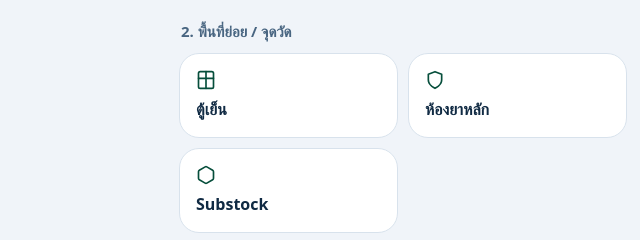
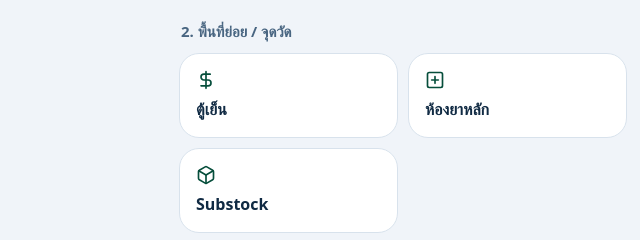
Before and after one commit to earth1one/chatturat-fridge-app, a plain HTML site: page index.html in a window 1280 px wide. Shown: the part 417-657 px from the top of the page, 237-877 px from the left. Drawn offline with nearby package versions, Linux system fonts and the light colour scheme; a web font is replaced by a local one.

Commit message:
Update index.html

```diff
--- a/index.html
+++ b/index.html
@@ -155,7 +155,6 @@ textarea.field{min-height:92px;padding:12px 16px;resize:vertical}
 [data-theme="dark"] .save.warn{color:#2a0707}
 
 .success-overlay{position:fixed;inset:0;background:rgba(0,0,0,0.5);backdrop-filter:blur(4px);display:grid;place-items:center;z-index:9999;opacity:0;pointer-events:none;transition:opacity .3s ease}
-.success-overlay.on{opacity:1;pointer-events:auto}
 .success-modal{background:var(--surface);border:1.5px solid var(--line);padding:30px 24px;border-radius:24px;text-align:center;box-shadow:var(--shadow);max-width:320px;width:90%;transform:scale(0.8);transition:transform .3s cubic-bezier(0.175, 0.885, 0.32, 1.275)}
 .success-overlay.on .success-modal{transform:scale(1)}
 .success-modal h2{margin:0 0 10px;font-size:22px;color:var(--acc)}
@@ -486,13 +485,14 @@ function chips(){
   $("#zones").innerHTML = ZONES.map((z,i)=>`<button class="chip" type="button" data-i="${i}" aria-pressed="${i===zone}">${z[0]}</button>`).join("");
 }
 
+// อัปเดตไอคอนในช่องพื้นที่ย่อยให้ตรงกับภาพต้นฉบับเป๊ะๆ
 function getIconForSub(name) {
-  if (name.includes("ตู้")) {
-    return `<svg width="20" height="20" viewBox="0 0 24 24" fill="none" stroke="currentColor" stroke-width="2" stroke-linecap="round" stroke-linejoin="round"><path d="M5 2h14a2 2 0 0 1 2 2v16a2 2 0 0 1-2 2H5a2 2 0 0 1-2-2V4a2 2 0 0 1 2-2z"/><path d="M12 2v20"/><path d="M3 10h18"/></svg>`;
-  } else if (name.includes("Sub")) {
-    return `<svg width="20" height="20" viewBox="0 0 24 24" fill="none" stroke="currentColor" stroke-width="2" stroke-linecap="round" stroke-linejoin="round"><path d="M21 16V8a2 2 0 0 0-1-1.73l-7-4a2 2 0 0 0-2 0l-7 4A2 2 0 0 0 3 8v8a2 2 0 0 0 1 1.73l7 4a2 2 0 0 0 2 0l7-4A2 2 0 0 0 21 16z"/></svg>`;
+  if (name.includes("ตู้เย็น") || name.includes("ตู้")) {
+    return `<svg width="20" height="20" viewBox="0 0 24 24" fill="none" stroke="currentColor" stroke-width="2" stroke-linecap="round" stroke-linejoin="round"><path d="M12 2v20M17 5H9.5a3.5 3.5 0 0 0 0 7h5a3.5 3.5 0 0 1 0 7H6"/></svg>`;
+  } else if (name.includes("Substock") || name.includes("คลัง")) {
+    return `<svg width="20" height="20" viewBox="0 0 24 24" fill="none" stroke="currentColor" stroke-width="2" stroke-linecap="round" stroke-linejoin="round"><path d="M21 16V8a2 2 0 0 0-1-1.73l-7-4a2 2 0 0 0-2 0l-7 4A2 2 0 0 0 3 8v8a2 2 0 0 0 1 1.73l7 4a2 2 0 0 0 2 0l7-4A2 2 0 0 0 21 16z"/><polyline points="3.27 6.96 12 12.01 20.73 6.96"/><line x1="12" y1="22.08" x2="12" y2="12"/></svg>`;
   }
-  return `<svg width="20" height="20" viewBox="0 0 24 24" fill="none" stroke="currentColor" stroke-width="2" stroke-linecap="round" stroke-linejoin="round"><path d="M12 22s8-4 8-10V5l-8-3-8 3v7c0 6 8 10 8 10z"/></svg>`;
+  return `<svg width="20" height="20" viewBox="0 0 24 24" fill="none" stroke="currentColor" stroke-width="2" stroke-linecap="round" stroke-linejoin="round"><rect x="3" y="3" width="18" height="18" rx="2"/><line x1="12" y1="8" x2="12" y2="16"/><line x1="8" y1="12" x2="16" y2="12"/></svg>`;
 }
 
 function mainCategories(){
```
